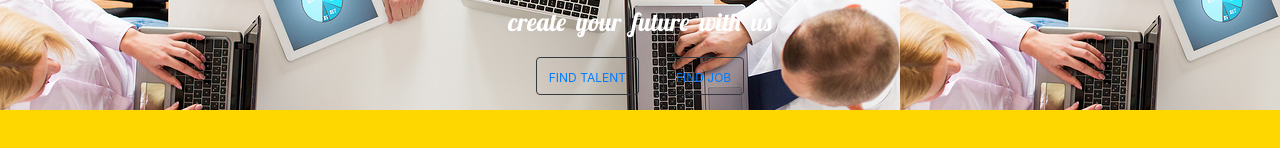
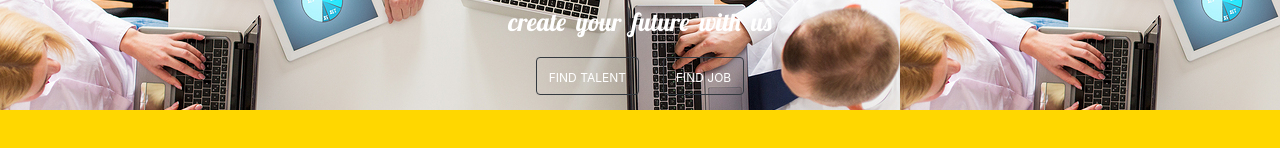
Before and after one commit to YakubuAmidu/Talent-corner, a React (Create React App) app: page / in a window 1280 px wide. Shown: the part 292-440 px from the top of the page. Built offline with nearby package versions, Linux system fonts and the light colour scheme; a web font is replaced by a local one.

Commit message:
Commiting changes

```diff
--- a/src/components/Sass.scss
+++ b/src/components/Sass.scss
@@ -51,6 +51,7 @@ $padding-right: 15px;
 
 .Button_one {
   font-size: 12px;
+  color: $color-white;
 }
 
 .Button_one:hover {
--- a/src/index.js
+++ b/src/index.js
@@ -1,6 +1,7 @@
 import React from "react";
 import ReactDOM from "react-dom";
 import App from "./components/App";
+import Contact_section from "./components/App";
 import TalentScreen from "./screens/TalentScreen";
 import JobScreen from "./screens/JobScreen";
 import { createBrowserHistory } from "history";
@@ -12,6 +13,7 @@ ReactDOM.render(
       <Route exact path="/" component={App} />
       <Route exact path="/TalentScreen" component={TalentScreen} />
       <Route exact path="/JobScreen" component={JobScreen} />
+      <Route exact path="/Contact_section" component={Contact_section} />
     </Switch>
   </Router>,
   document.getElementById("root")
--- a/src/screens/TalentScreen.js
+++ b/src/screens/TalentScreen.js
@@ -40,7 +40,7 @@ const TalentScreen = () => {
               find what you're looking for.
             </p>
             <hr />
-            <Link to="/">
+            <Link to="/Contact_section">
               <Button className="btn btn-warning Btn_warning">CONTACT</Button>
             </Link>
           </Col>
```
